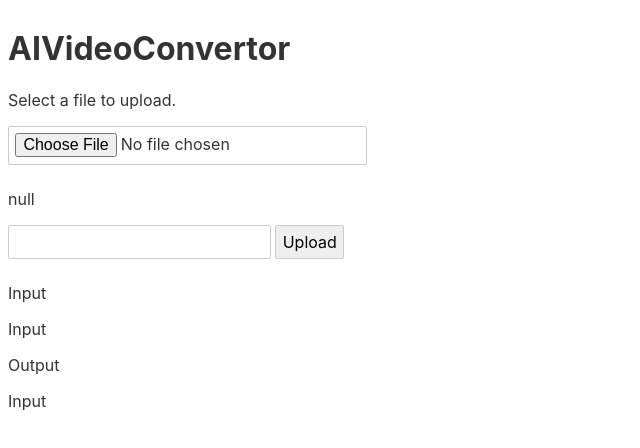
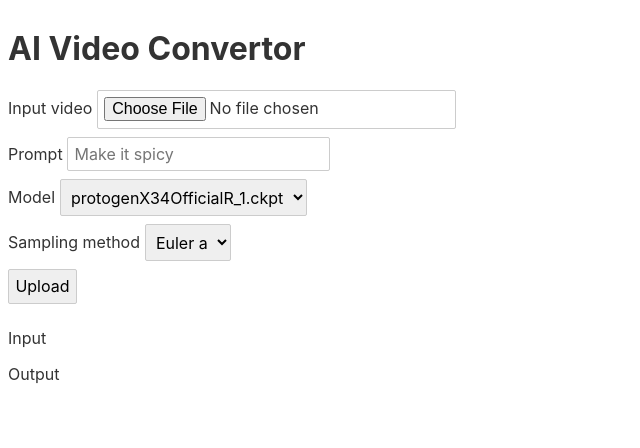
Before and after one commit to CharlieDreemur/AI-Video-Converter, a Svelte app in the folder client/: page / in a window 1280 px wide. Shown: the top 448 px of the page, without its empty margins (0-640 px from the left). Built offline with nearby package versions, Linux system fonts and the light colour scheme.

Commit message:
add more form options

```diff
--- a/client/src/App.svelte
+++ b/client/src/App.svelte
@@ -1,43 +1,69 @@
 <script>
-	// import('https://cdn.tailwindcss.com');
-
 	import VideoPlayer from "./util/VideoPlayer.svelte";
 
-	let uploadURL = "/api/diffuse"; // todo
+	let uploadURL = "/api/diffuse";
+
+	const samplingMethods = ["Euler a", "idk"]; // todo add
+	const models = ["protogenX34OfficialR_1.ckpt"]; // todo add
 
 	let clientVideoSrc = null;
 	let serverVideoSrc = null;
 
 	function clientVideoUpdated(e) {
 		const file = e.target.files[0];
-		clientVideoSrc = URL.createObjectURL(file);
-		clientVideoName = URL.createObjectURL(file.name);
+		console.log(file);
+		if (e == undefined) {
+			clientVideoSrc = null;
+			clientVideoName = null;
+		} else {
+			//el.srcObject = file
+			clientVideoSrc = window.URL.createObjectURL(file);
+			clientVideoName = window.URL.createObjectURL(file.name);
+		}
 	}
 
-	function getPromptHint() {
-		// todo look at clientPrompt
-		if (clientPrompt == null || clientPrompt === "") {
-			return "Try adding some text.";
-		}
-		return null;
-	}
 	let clientPrompt = null;
 
-	// $:
-	$: promptHint = clientPrompt == null ? "null" : "not null";//getPromptHint();
+	//$: promptHint = clientPrompt.length < 8 ? "Add more details" : null;
+
+	const promptPlaceholder = "Make it spicy"; // todo generate random prompt
 </script>
 <link rel="stylesheet" href="https://cdnjs.cloudflare.com/ajax/libs/font-awesome/4.7.0/css/font-awesome.min.css">
 
-<h1>AIVideoConvertor</h1>
-<p>
-	Select a file to upload.
-</p>
+<h1>AI Video Convertor</h1>
 
 <form action={uploadURL} method="POST" enctype="multipart/form-data">
-    <input id="video" name="video" type="file" accept="video/*" on:change={clientVideoUpdated} required>
-	<p>{promptHint}</p>
-    <input id="prompt" name="prompt" type="text" bind:value={clientPrompt} required>
-    <input type="submit" class="button" value="Upload">
+	<label for="video">
+		<span>Input video</span>
+		<input id="video" name="video" type="file" accept="video/*" on:change={clientVideoUpdated} required />
+	</label>
+	<!--<span>{promptHint}</span>-->
+	<label for="prompt">
+		<span>Prompt</span>
+		<input id="prompt" name="prompt" type="text" bind:value={clientPrompt} placeholder={promptPlaceholder} />
+	</label>
+	<label for="model">
+		<span>Model</span>
+		<select>
+			{#each models as op}
+				<option value={op}>
+					{op}
+				</option>
+			{/each}
+		</select>
+	</label>
+	<label>
+		<span>Sampling method</span>
+		<select>
+			{#each samplingMethods as op}
+				<option value={op}>
+					{op}
+				</option>
+			{/each}
+		</select>
+	</label>
+
+    <input type="submit" value="Upload">
 </form>
 
 <div class="grid-cols-2">
--- a/client/src/util/VideoPlayer.svelte
+++ b/client/src/util/VideoPlayer.svelte
@@ -7,8 +7,8 @@
 </script>
 
 <div>
-    Input
-    {#if srcURL != null}
+    {#if srcURL != null && srcURL != ""}
+    <!-- svelte-ignore a11y-media-has-caption -->
     <video controls>
         <source src={srcURL} type="video/{srcURL.slice(-srcURL.lastIndexOf('.'))}">
         Can't preview: Your browser doesn't support the video tag.
```
